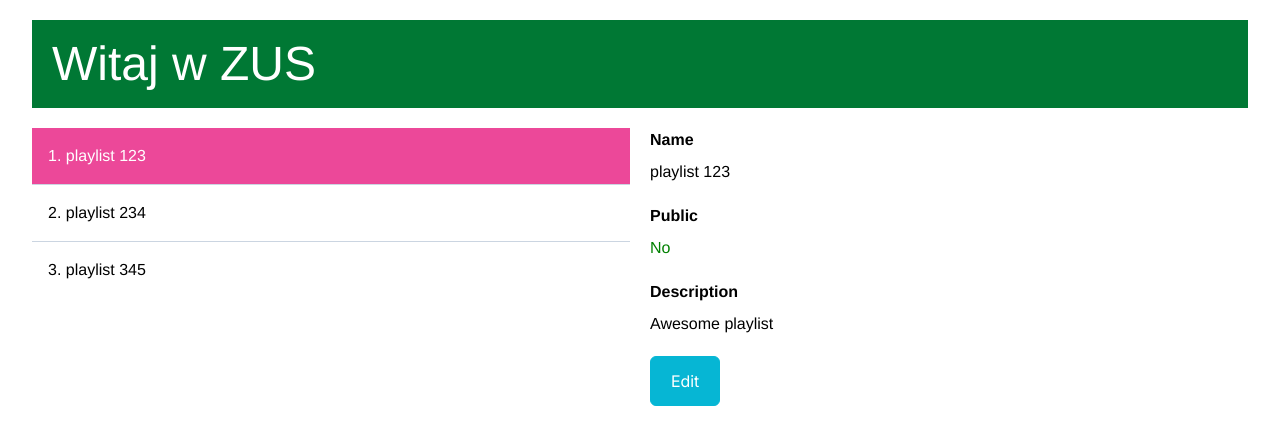
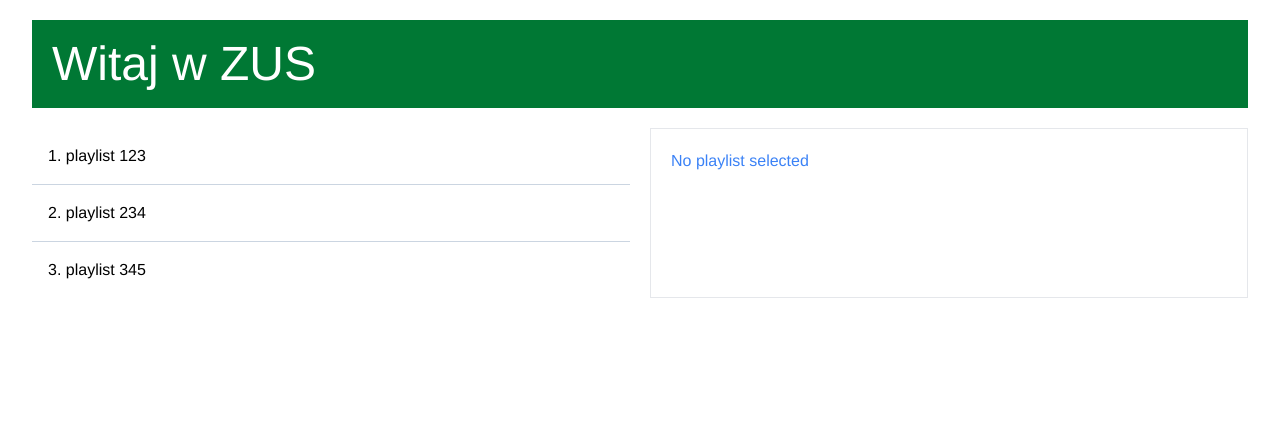
Before and after one commit to slawekppr/zus-react, a React (Vite) app: page / in a window 1280 px wide. Shown: the top 444 px of the page. Built offline with nearby package versions, Linux system fonts and the light colour scheme; a web font is replaced by a local one.

Commit message:
Handling undefined - nullcheck, if/return, ??= default

```diff
--- a/src/playlists/components/PlaylistDetails.tsx
+++ b/src/playlists/components/PlaylistDetails.tsx
@@ -4,11 +4,14 @@ import React from "react";
 import type { Playlist } from "../../common/model/Playlist";
 
 type Props = {
-  playlist: Playlist;
+  playlist?: Playlist;
   onEdit: () => void;
 };
 
 const PlaylistDetails = ({ onEdit, playlist }: Props) => {
+
+  if(!playlist) return <div
+  className="text-blue-500 p-5 border border-solid">No playlist selected</div>
 
   return (
     <div>
--- a/src/playlists/components/PlaylistEditor.tsx
+++ b/src/playlists/components/PlaylistEditor.tsx
@@ -3,17 +3,29 @@ import React, { useState } from "react";
 import type { Playlist } from "../../common/model/Playlist";
 
 type Props = {
-  playlist: Playlist;
+  playlist?: Playlist;
   onCancel: () => void;
   onSave: (draft: Playlist) => void;
 };
+const EMPTY_PLAYLIST = {
+  id: "",
+  description: "",
+  name: "",
+  public: false,
+};
+
 
 const PlaylistEditor = ({
   onCancel,
   onSave,
-  playlist: initialPlaylistFromParent,
+  playlist: playlistFromParent = EMPTY_PLAYLIST,
 }: Props) => {
-  const [playlist, setPlaylist] = useState(initialPlaylistFromParent);
+
+  // playlistFromParent = playlistFromParent || EMPTY_PLAYLIST;
+  // playlistFromParent = playlistFromParent ?? EMPTY_PLAYLIST;
+  // playlistFromParent ??= EMPTY_PLAYLIST;
+
+  const [playlist, setPlaylist] = useState(playlistFromParent);
 
   const submit = () => {
     onSave(playlist);
--- a/src/playlists/components/PlaylistList.tsx
+++ b/src/playlists/components/PlaylistList.tsx
@@ -5,7 +5,7 @@ import type { Playlist } from "../../common/model/Playlist";
 type Props = {
   playlists: Playlist[];
   onSelect: (id: string) => void;
-  selectedId: string;
+  selectedId?: string;
 };
 
 // Controlled (state)
--- a/src/playlists/containers/PlaylistView.tsx
+++ b/src/playlists/containers/PlaylistView.tsx
@@ -6,32 +6,19 @@ import { Button } from "primereact/button";
 import { mockPlaylists } from "../../common/fixtures/mockPlaylists";
 import type { Playlist } from "../../common/model/Playlist";
 
-type Modes = "details" | "editor";
+type Modes = "details" | "editor" | "creator";
 
 const PlaylistView = () => {
-  const [playlists, setPlaylists] = useState(
-    // mockPlaylists
-    mockPlaylists as (Playlist | "podcast")[]
-  );
+  const [playlists, setPlaylists] = useState(mockPlaylists);
 
   const [mode, setMode] = useState<Modes>("details");
-  const [selectedId, setSelectedId] = useState("123");
-  const [selected, setSelected] = useState(playlists[0]);
+  const [selectedId, setSelectedId] = useState<string>();
+  // const [selected, setSelected] = useState<Playlist | undefined>(playlists[0]);
+  const [selected, setSelected] = useState<Playlist>();
 
   const selectPlaylistById = (id: string) => {
     setSelectedId(id);
-
-    const found = playlists.find((p) => p.id === id);
-
-    if (typeof found === "object") {
-      setSelected(found); // Playlist
-    } else if (typeof found === "undefined") {
-      found; // undefined
-    } else {
-      // const _never: never = found; // never
-      found satisfies never; // Exhaustiveness Check
-      throw new Error("Unexpected error");
-    }
+    setSelected(playlists.find((p) => p.id === id));
   };
 
   const showDetails = () => {
@@ -41,6 +28,8 @@ const PlaylistView = () => {
   const showEditor = () => {
     setMode("editor");
   };
+
+  const createPlaylist = (draft: Playlist) => {};
 
   const savePlaylist = (draft: Playlist) => {
     setPlaylists(playlists.map((p) => (p.id === draft.id ? draft : p)));
@@ -60,6 +49,9 @@ const PlaylistView = () => {
         </div>
 
         <div className="grid gap-5">
+          {/* {mode == "details" && selected && (
+            <PlaylistDetails playlist={selected} onEdit={showEditor} />
+          )} */}
           {mode == "details" && (
             <PlaylistDetails playlist={selected} onEdit={showEditor} />
           )}
@@ -70,6 +62,12 @@ const PlaylistView = () => {
               onSave={savePlaylist}
             />
           )}
+          {mode == "creator" && (
+            <PlaylistEditor
+              onCancel={showDetails}
+              onSave={createPlaylist}
+            />
+          )}
         </div>
       </div>
     </div>
```
